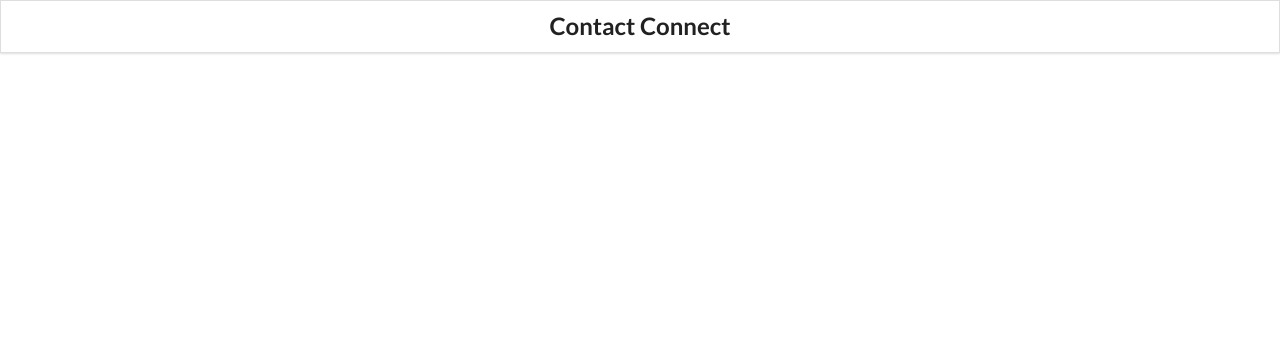
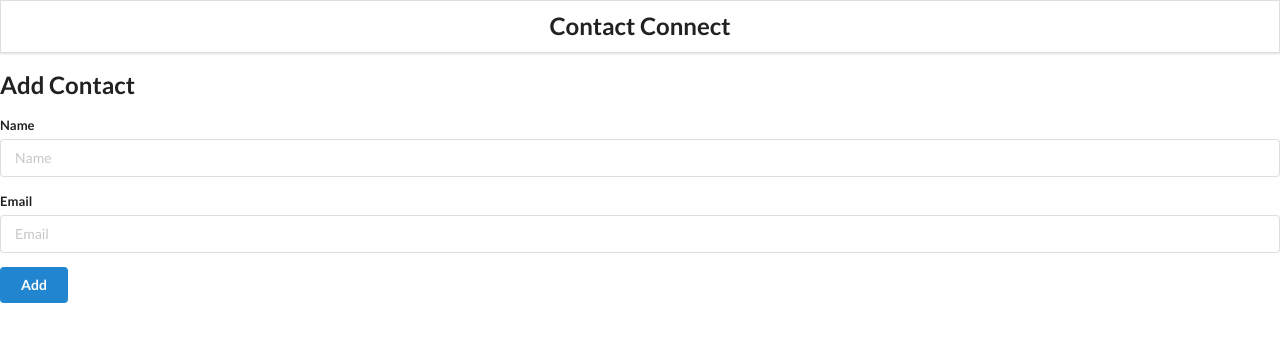
Before and after one commit to PrajilPradeep/contact-connect, a React (Vite) app: page / in a window 1280 px wide. Shown: the top 342 px of the page. Built offline with nearby package versions, Linux system fonts and the light colour scheme.

Commit message:
Add AddContact component

```diff
--- /dev/null
+++ b/src/components/AddContact.jsx
@@ -0,0 +1,24 @@
+import "../styles/App.css";
+import React from "react";
+class AddContact extends React.Component {
+  render() {
+    return (
+      <div className="ui main">
+        <h2>Add Contact</h2>
+        <form className="ui form">
+          <div className="ui field">
+            <label for="name">Name</label>
+            <input id="name" placeholder="Name" />
+          </div>
+          <div className="ui field">
+            <label for="email">Email</label>
+            <input type="text" id="email" placeholder="Email" />
+          </div>
+          <button className="ui button blue">Add</button>
+        </form>
+      </div>
+    );
+  }
+}
+
+export default AddContact;
--- a/src/components/App.jsx
+++ b/src/components/App.jsx
@@ -1,10 +1,12 @@
 import { useState } from "react";
 import "../styles/App.css";
 import Header from "./Header.jsx";
+import AddContact from "./AddContact.jsx";
 function App() {
   return (
     <>
       <Header />
+      <AddContact />
     </>
   );
 }
--- a/src/styles/App.css
+++ b/src/styles/App.css
@@ -2,3 +2,7 @@
   justify-content: center;
   padding: 10px;
 }
+
+.main {
+  margin-top: 5rem;
+}
```
